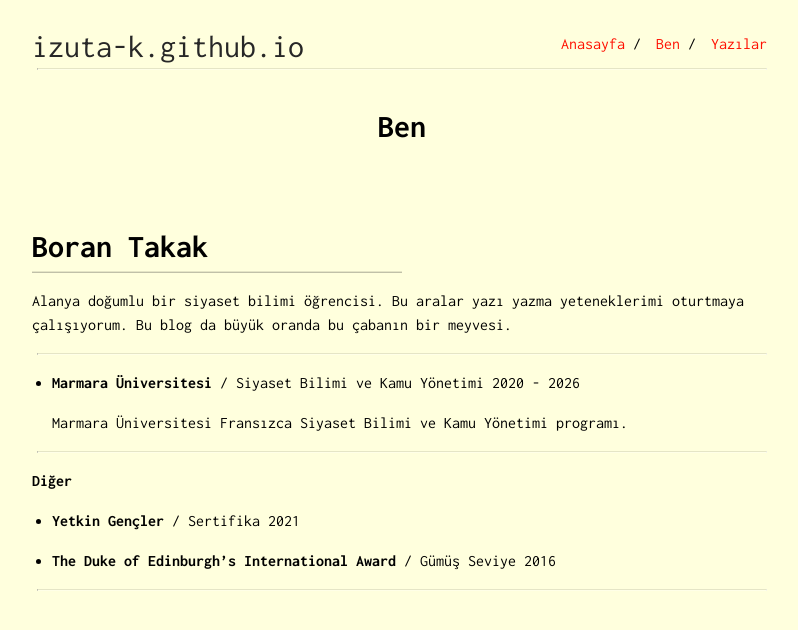
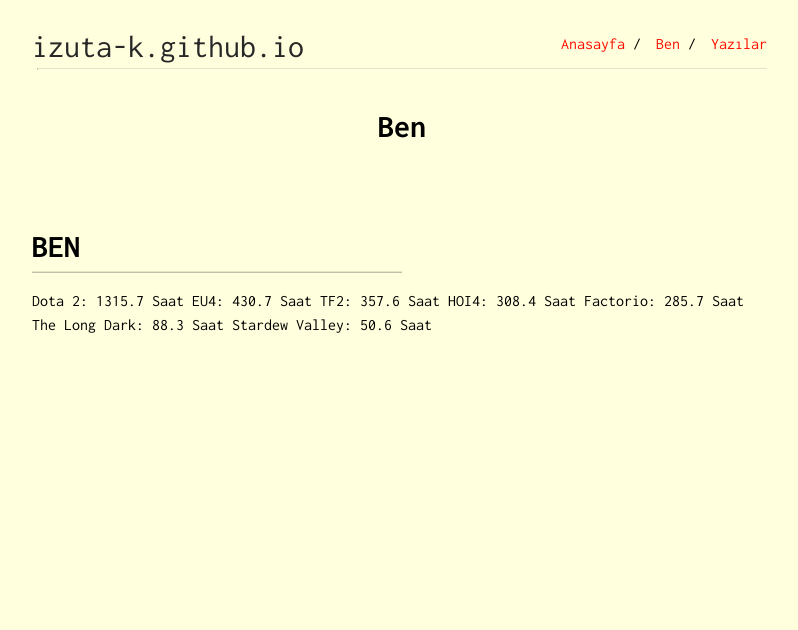
Before and after one commit to izuta-k/izuta-k.github.io, a Jekyll site: the page built from about.md, in a window 1280 px wide. Shown: the top 630 px of the page, without its empty margins (238-1036 px from the left). Built offline with Jekyll 4.4.1, drawn with Linux system fonts in a browser that asks for light colours.

Commit message:
Update about.md

```diff
--- a/about.md
+++ b/about.md
@@ -5,26 +5,12 @@
 ---
 
 
-# Boran Takak
+# BEN
 
-Alanya doğumlu bir siyaset bilimi öğrencisi. Bu aralar yazı yazma yeteneklerimi oturtmaya çalışıyorum. Bu blog da büyük oranda bu çabanın bir meyvesi.
-
-
----
-
-- **Marmara Üniversitesi** / Siyaset Bilimi ve Kamu Yönetimi
-  2020 - 2026
-
-  Marmara Üniversitesi Fransızca Siyaset Bilimi ve Kamu Yönetimi programı.
-
----
-
-**Diğer**
-
-- **Yetkin Gençler** / Sertifika
-  2021
-
-- **The Duke of Edinburgh's International Award** / Gümüş Seviye
-  2016
-
----
+Dota 2: 1315.7 Saat
+EU4: 430.7 Saat
+TF2: 357.6 Saat
+HOI4: 308.4 Saat
+Factorio: 285.7 Saat
+The Long Dark: 88.3 Saat
+Stardew Valley: 50.6 Saat
```
